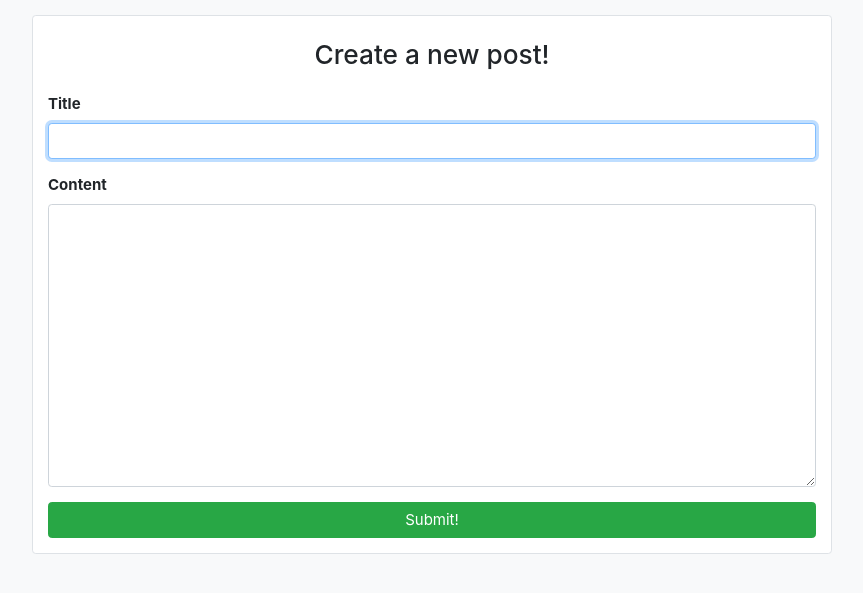
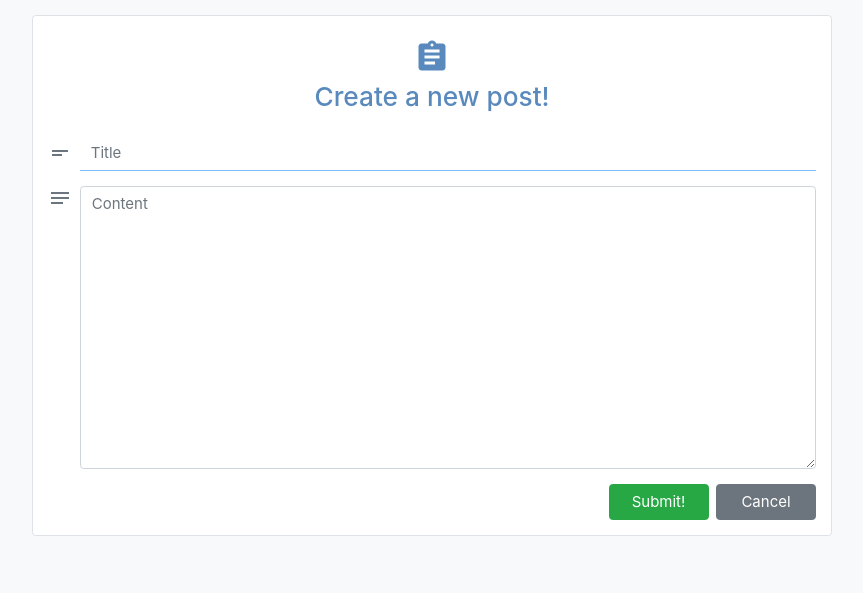
Before and after one commit to esksami/inoolktidder, a Flask app: template application/templates/posts/submit.html in a window 1280 px wide. Shown: the part 70-663 px from the top of the page, without its empty margins (208-1071 px from the left). Run offline with Flask 2, Linux system fonts and the light colour scheme; the template is opened without the code that fills it: values that come from a table or form of the project are taken from there, others are empty; some libraries are stand-ins or nearby versions; some web fonts are replaced.

Commit message:
Redesing submit/edit post -views

```diff
--- a/application/comments/views.py
+++ b/application/comments/views.py
@@ -16,7 +16,6 @@ from application.posts.models import Post
 @login_required
 @roles_required('APPROVED')
 def comments_create(post_id, comment_id):
-    print('creating comment')
     if request.method == 'GET':
         return redirect(f'{url_for("posts_details", post_id=post_id)}#{comment_id or ""}')
 
--- a/application/templates/auth/profile.html
+++ b/application/templates/auth/profile.html
@@ -45,7 +45,7 @@
   </div>
 {% endif %}
   <div id="password-form" class="bg-white my-4" style="min-width: 320px; max-width: 420px">
-    <h3>Set new password</h3>
+    <h3>Change password</h3>
     <form class="form-signin" method="POST" action="{{ url_for('user_edit_password') }}">
       <div class="my-2">
         {{ passwordForm.password.label(class_="sr-only") }}
--- a/application/templates/posts/submit.html
+++ b/application/templates/posts/submit.html
@@ -4,13 +4,20 @@
 
 {% block body %}
 <div class="bg-white border rounded p-3">
-  <div class="p-2 text-center">
+  <div class="p-2 text-center color-main" style="text-shadow: none;">
+    <span class="material-icons md-36">assignment</span>
     <h1>Create a new post!</h1>
   </div>
   <form method="POST" action="{{ url_for('posts_submit') }}">
-    <div class="md-form my-2">
-      {{ form.title.label(class_="font-weight-bold") }}
-      {{ form.title(class_="form-control", autofocus="") }}
+    <div class="md-form my-2 d-flex flex-row">
+
+      {{ form.title.label(class_="sr-only") }}
+      <div class="my-auto" style="height:24px">
+        <span class="material-icons text-secondary mr-2">
+          short_text
+        </span>
+      </div>
+      {{ form.title(class_="form-control", autofocus="", placeholder="Title", style="box-shadow: none;border-top: none; border-left: none; border-right: none; border-radius: 0;") }}
     </div>
     <div class="text-info">
       <ul>
@@ -19,9 +26,14 @@
         {% endfor %}
       </ul>
     </div>
-    <div class="my-2">
-      {{ form.content.label(class_="font-weight-bold") }}
-      {{ form.content(rows=12, class_="form-control") }}
+    <div class="my-2 d-flex flex-row">
+      {{ form.content.label(class_="sr-only") }}
+      <div class="mb-auto" style="height:24px">
+        <span class="material-icons text-secondary mr-2">
+          notes
+        </span>
+      </div>
+      {{ form.content(rows=12, class_="form-control", placeholder="Content", style="box-shadow: none;") }}
     </div>
     <div class="text-info">
       <ul>
@@ -31,7 +43,16 @@
       </ul>
     </div>
     <div>
-       <button class="btn btn-success btn-block btn-rounded" type="submit">Submit!</button>
+      <div class="d-flex flex-row">
+        <button class="ml-2 btn btn-success btn-block btn-rounded ml-auto" style="width:100px" type="submit">
+          Submit!
+        </button>
+        <a href="{{ url_for('posts_index') }}" class="invisible" style="text-decoration: none">
+          <button type="button" class="ml-2 visible btn btn-secondary btn-block btn-rounded" style="width:100px" type="submit">
+            Cancel
+          </button>
+        </a>
+      </div>
     </div>
   </form>
 </div>
```
Also changed, not shown: application/templates/posts/edit.html (+29 -8 lines).
